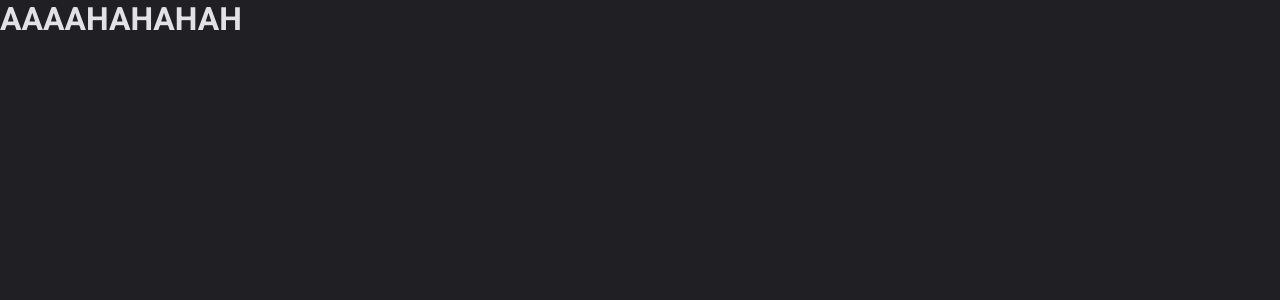
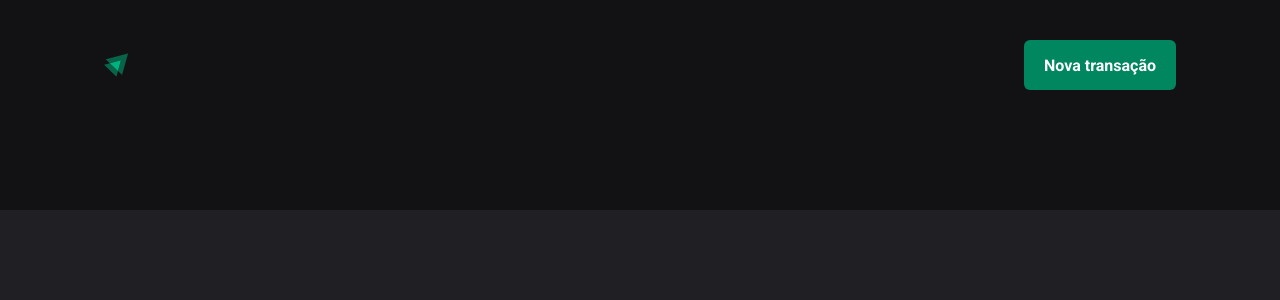
Before and after one commit to Igwbriel/dt-dinheiros, a React (Vite) app: page / in a window 1280 px wide. Shown: the top 300 px of the page. Built offline with nearby package versions, Linux system fonts and the light colour scheme.

Commit message:
Componente Header

```diff
--- a/src/App.tsx
+++ b/src/App.tsx
@@ -1,13 +1,14 @@
 import { ThemeProvider } from 'styled-components'
 import { defaultTheme } from './styles/themes/default'
 import { GlobalStyle } from './styles/global'
+import { Transactions } from './pages/Transactions'
 
 export function App() {
   return (
     <ThemeProvider theme={defaultTheme}>
       <GlobalStyle />
 
-      <h1>AAAAHAHAHAH</h1>
+      <Transactions />
     </ThemeProvider>
   )
 }
--- a/src/components/Header/index.tsx
+++ b/src/components/Header/index.tsx
@@ -1,7 +1,14 @@
+import { HeaaderContainer, HeaderContent, NewTransactionButton } from './styles'
+import logoImg from '../../assets/logo.svg'
+
 export function Header() {
   return (
-    <div>
-      <h1>aaaaa</h1>
-    </div>
+    <HeaaderContainer>
+      <HeaderContent>
+        <img src={logoImg} alt="" />
+
+        <NewTransactionButton> Nova transação </NewTransactionButton>
+      </HeaderContent>
+    </HeaaderContainer>
   )
 }
--- a/src/components/Header/styles.ts
+++ b/src/components/Header/styles.ts
@@ -0,0 +1,32 @@
+import styled from 'styled-components'
+
+export const HeaaderContainer = styled.header`
+  background: ${(props) => props.theme['gray-900']};
+  padding: 2.5rem 0 7.5rem;
+`
+
+export const HeaderContent = styled.div`
+  width: 100%;
+  max-width: 1120px;
+  margin: 0 auto;
+  padding: 0 1.5rem;
+
+  display: flex;
+  justify-content: space-between;
+  align-items: center;
+`
+export const NewTransactionButton = styled.button`
+  height: 50px;
+  border: 0;
+  background: ${(props) => props.theme['green-500']};
+  color: ${(props) => props.theme.white};
+  font-weight: bold;
+  padding: 0 1.25rem;
+  border-radius: 6px;
+  cursor: pointer;
+
+  &:hover {
+    background: ${(props) => props.theme['green-700']};
+    transition: background-color 0.5s;
+  }
+`
```
